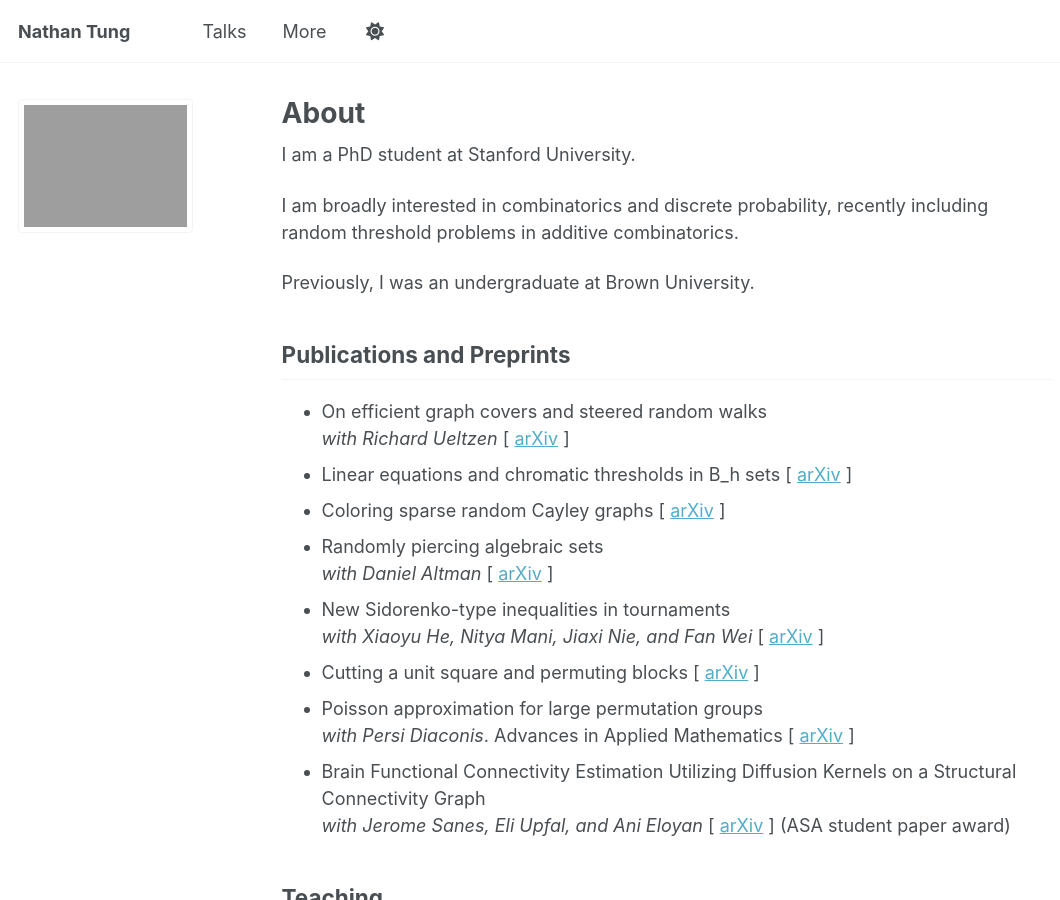
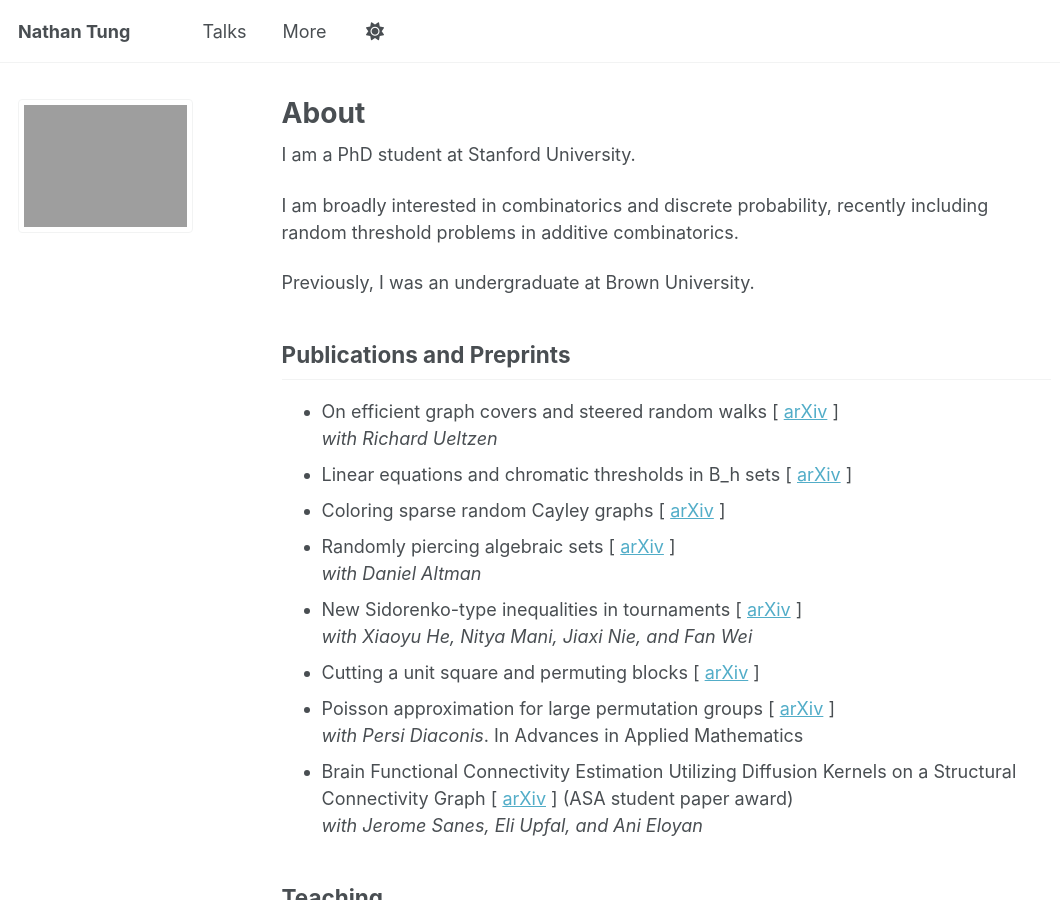
Before and after one commit to njtung/njtung.github.io, a Jekyll site: the page built from _pages/about.md, in a window 1280 px wide and 900 px high. Shown: the whole window, without its empty margins (0-1060 px from the left). Built offline with Jekyll 4.4.1, drawn with Linux system fonts in a browser that asks for light colours; a script that is not in the unit is left out.

```diff
--- a/_pages/about.md
+++ b/_pages/about.md
@@ -28,30 +28,25 @@ Previously, I was an undergraduate at Brown University.
 
 <!-- * Random thresholds in k-out hypergraphs with Anqi Li. In progress (2026++). -->
 <!-- * Linear equations and chromatic thresholds in \\(B_h\\) sets. Preprint (2026). [pdf](https://arxiv.org/abs/2606.30767) -->
-* On efficient graph covers and steered random walks \
+* On efficient graph covers and steered random walks [ [arXiv](https://arxiv.org/abs/2607.25016) ] \
   _with Richard Ueltzen_
-  [ [arXiv](https://arxiv.org/abs/2607.25016) ]
 * Linear equations and chromatic thresholds in B_h sets
   [ [arXiv](https://arxiv.org/abs/2606.30767) ]
 * Coloring sparse random Cayley graphs
   [ [arXiv](https://arxiv.org/abs/2606.23762) ]
-* Randomly piercing algebraic sets \
+* Randomly piercing algebraic sets  [ [arXiv](https://arxiv.org/abs/2606.19677) ] \
   _with Daniel Altman_
-  [ [arXiv](https://arxiv.org/abs/2606.19677) ]
-* New Sidorenko-type inequalities in tournaments \
+* New Sidorenko-type inequalities in tournaments  [ [arXiv](https://arxiv.org/abs/2512.11222) ] \
   _with Xiaoyu He, Nitya Mani, Jiaxi Nie, and Fan Wei_
-  [ [arXiv](https://arxiv.org/abs/2512.11222) ]
 * Cutting a unit square and permuting blocks
   [ [arXiv](https://arxiv.org/abs/2501.13844) ]
-* Poisson approximation for large permutation groups \
-  _with Persi Diaconis_. Advances in Applied
+* Poisson approximation for large permutation groups [ [arXiv](https://arxiv.org/abs/2408.06611) ] \
+  _with Persi Diaconis_. In Advances in Applied
 Mathematics
-  [ [arXiv](https://arxiv.org/abs/2408.06611) ]
  <!-- [ [](https://www.sciencedirect.com/science/article/abs/pii/S0196885825000454) ] -->
 * Brain Functional Connectivity Estimation Utilizing Diffusion Kernels on a Structural Connectivity
-Graph \
+Graph [ [arXiv](https://arxiv.org/abs/2111.08118) ] (ASA student paper award) \
 _with Jerome Sanes, Eli Upfal, and Ani Eloyan_
-[ [arXiv](https://arxiv.org/abs/2111.08118) ] (ASA student paper award)
 
 ## Teaching
 
```
